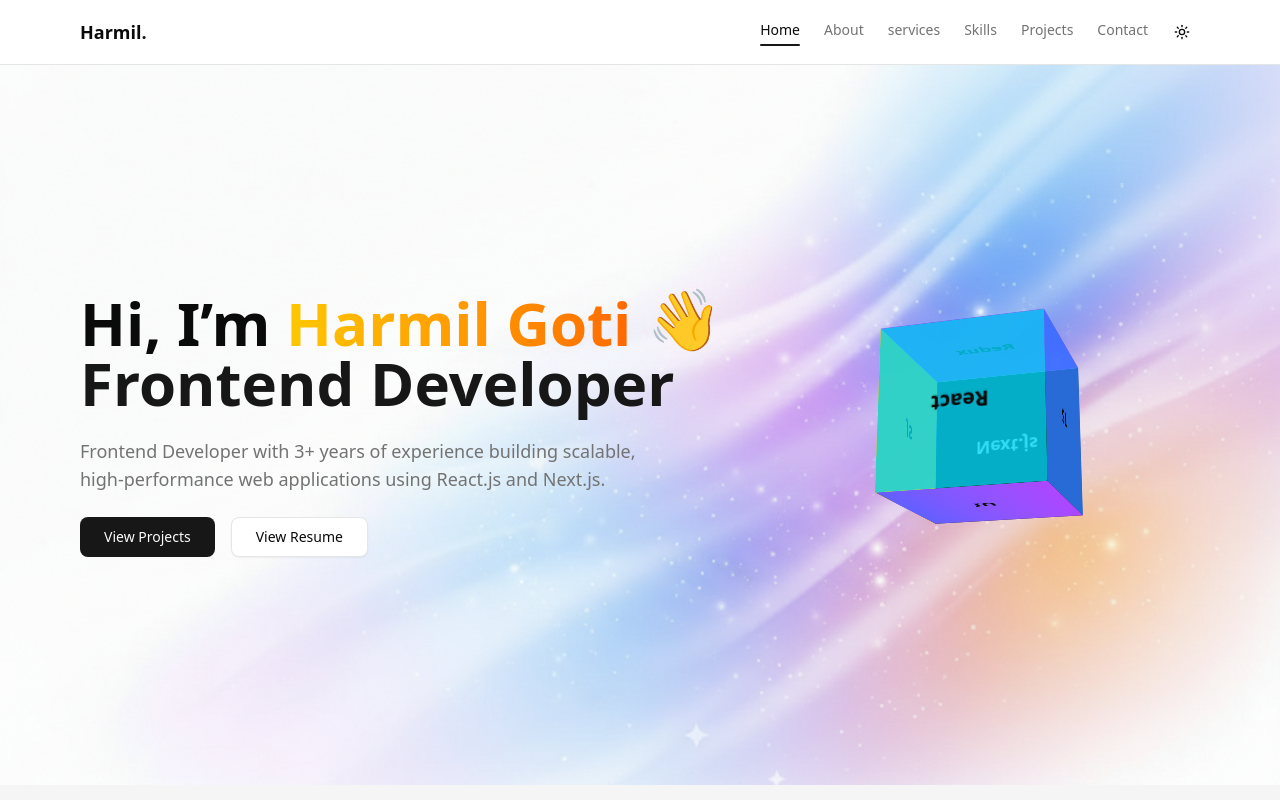
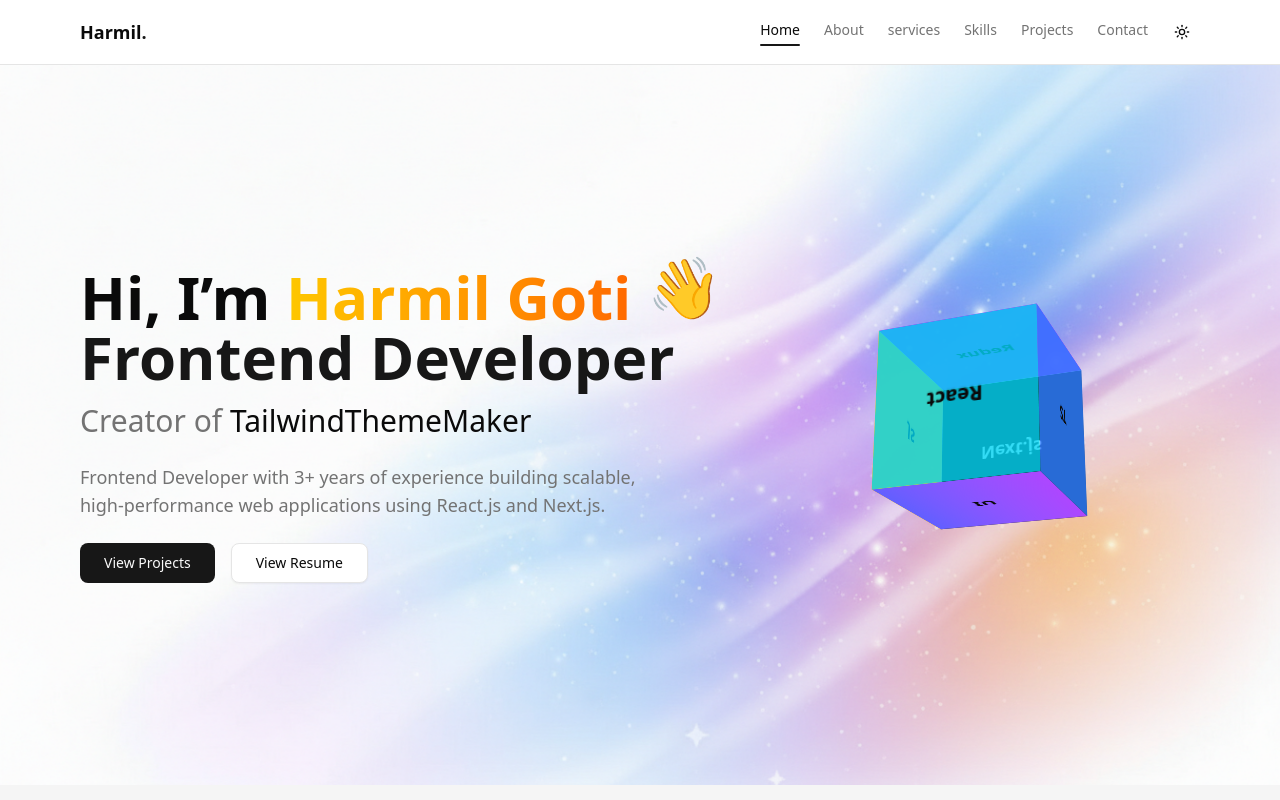
Before and after one commit to harmil007/my-portfolio, a Next.js app: page / in a window 1280 px wide. Shown: the top 800 px of the page. Built offline with nearby package versions, Linux system fonts and the light colour scheme.

Commit message:
Update the project list

```diff
--- a/components/sections/Hero/hero.tsx
+++ b/components/sections/Hero/hero.tsx
@@ -19,11 +19,22 @@
             className="text-4xl font-bold md:text-6xl mt-8 md:mt-0"
           >
             Hi, I’m{" "}
-            <span className="inline-block bg-gradient-to-r from-yellow-400 to-orange-500 bg-clip-text text-transparent">
+            <span className="inline-block bg-linear-to-r from-yellow-400 to-orange-500 bg-clip-text text-transparent">
               Harmil Goti
             </span>{" "}
             <span className="inline-block animate-bounce">👋</span>
             <span className="block text-primary">Frontend Developer</span>
+            <span className="block mt-4 text-2xl md:text-3xl font-medium text-muted-foreground">
+              Creator of{" "}
+              <a
+                href="https://tailwindthememaker.com"
+                target="_blank"
+                rel="noopener noreferrer"
+                className="text-foreground hover:text-primary hover:underline underline-offset-4 transition-colors"
+              >
+                TailwindThemeMaker
+              </a>
+            </span>
           </motion.h1>
 
           <p className="max-w-xl text-lg text-muted-foreground">
--- a/components/sections/projects.tsx
+++ b/components/sections/projects.tsx
@@ -46,14 +46,16 @@
     projectLink: "https://geometra.rukkor.io",
   },
   {
-    title: "USP.ai",
+    title: "TailwindThemeMaker",
+    img: "/images/tailwindthememaker_ss.png", // You can add the image path here
     description:
-      "AI image generation platform with a dashboard to manage and download generated images.",
+      "Developed Tailwind Theme Maker, a web app that helps developers and designers create, preview, and export custom Tailwind CSS theme variables quickly. It simplifies theme generation by offering real-time visual updates, making design decisions faster and more consistent before starting development.",
     highlights: [
-      "Designed and developed the user dashboard",
-      "Improved navigation and performance across pages",
+      "Real-time custom Tailwind CSS theme generation and preview",
+      "Export ready-to-use theme variables to speed up setup",
     ],
-    tech: ["Next.js", "SCSS", "Oauth"],
+    tech: ["Next.js", "Tailwind CSS", "TypeScript", "shadcn/ui", "Vercel"],
+    projectLink: "https://tailwindthememaker.com",
   },
 ];
 
```
Also changed, not shown: public/images/tailwindthememaker_ss.png (added).
